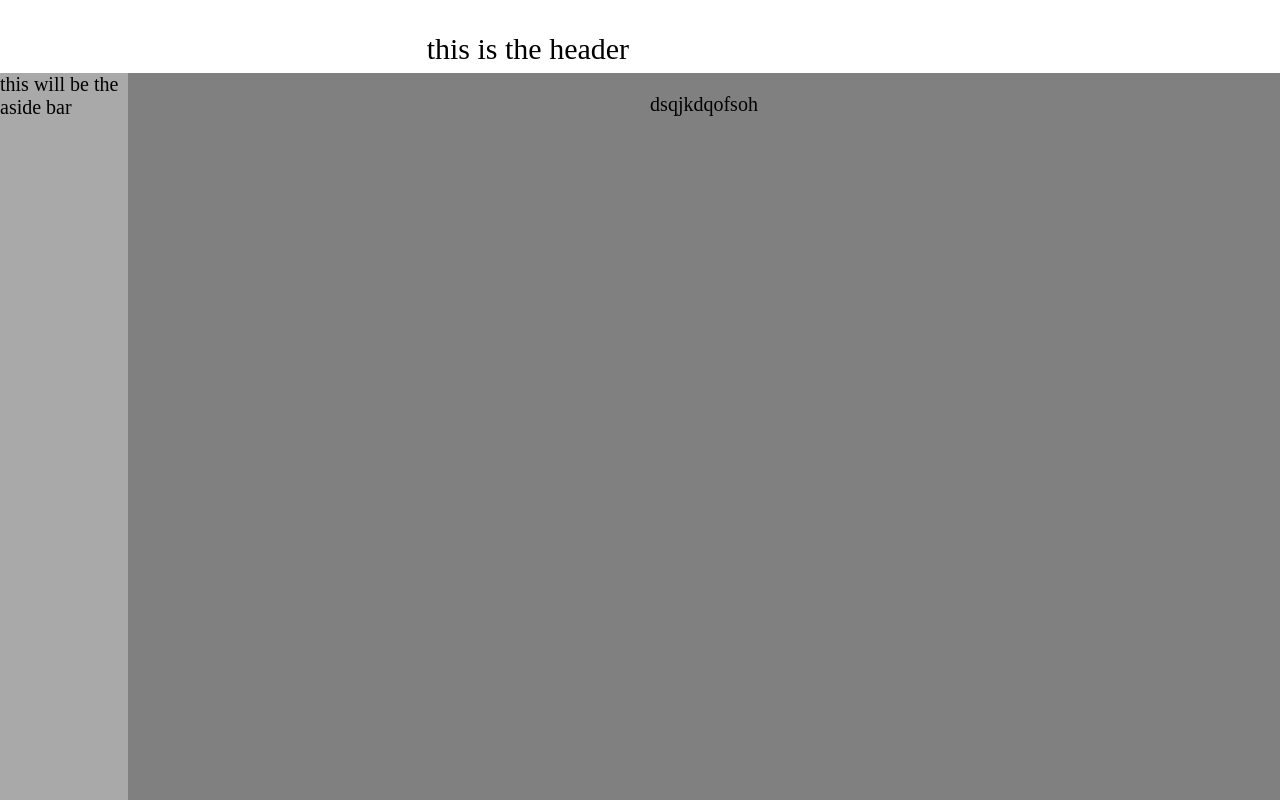
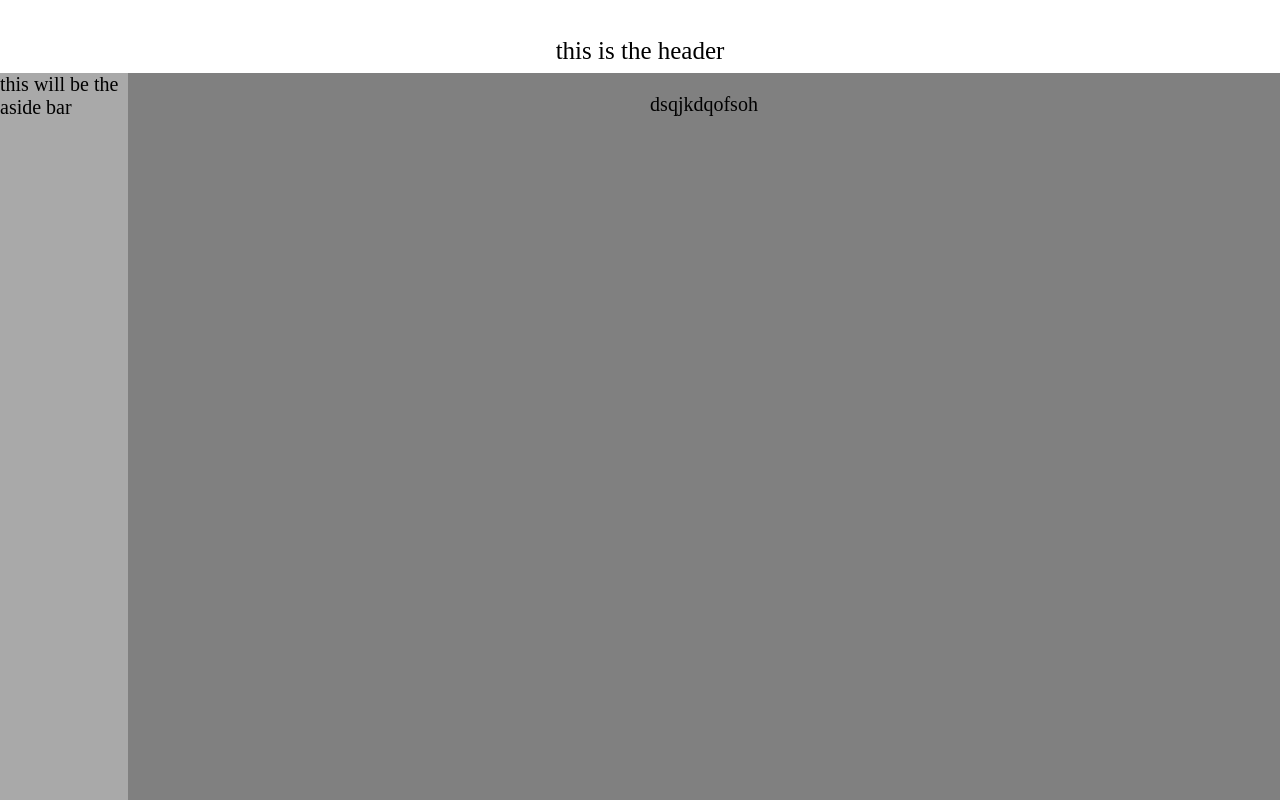
Before and after one commit to MaruC0/Website-project, a plain HTML site: page index.html in a window 1280 px wide. Drawn offline with Linux system fonts and the light colour scheme; a web font is replaced by a local one.

Commit message:
most recent version

```diff
--- a/styles/header.css
+++ b/styles/header.css
@@ -1,14 +1,17 @@
 .mainHeader {
-    font-size: 30px;
+    font-size: 25px;
     box-shadow: 1px 1px 1px gray;
     flex: 1;
     display: flex;
     flex-direction: column;
+    flex-shrink: 0;
 }
 
 .projectNameHeader {
     display: flex;
     flex-direction: row;
+    height: 50%;
+    align-items: center;
 }
 
 .settingsHeader {
@@ -22,12 +25,13 @@
 
 .rightHeader {
     flex: 1;
-    display: flex;
-    flex-direction: row;
 }
 
 .middleHeader {
     flex: 1;
+    display: flex;
+    flex-direction: row;
+    align-items: center;
 }
 
 .spacer {
```
Also changed, not shown: index.html (line endings or trailing spaces).
